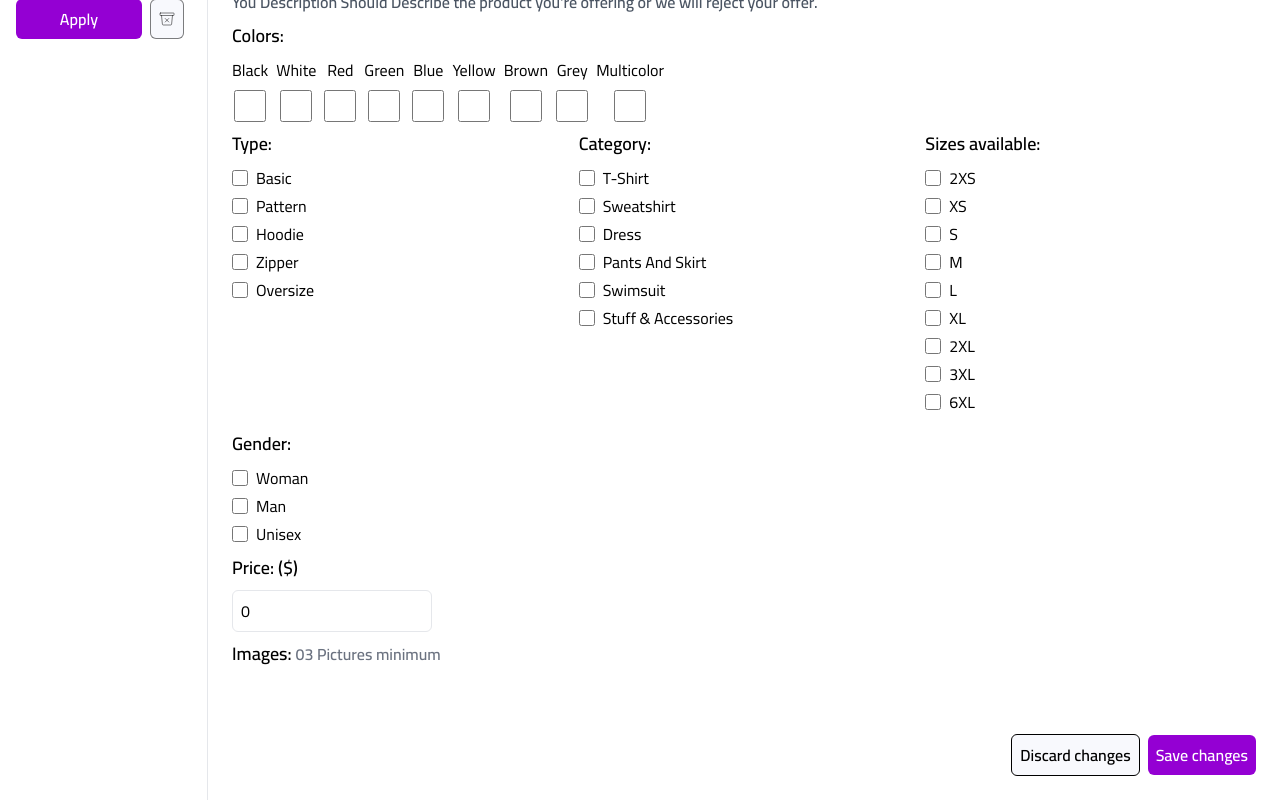
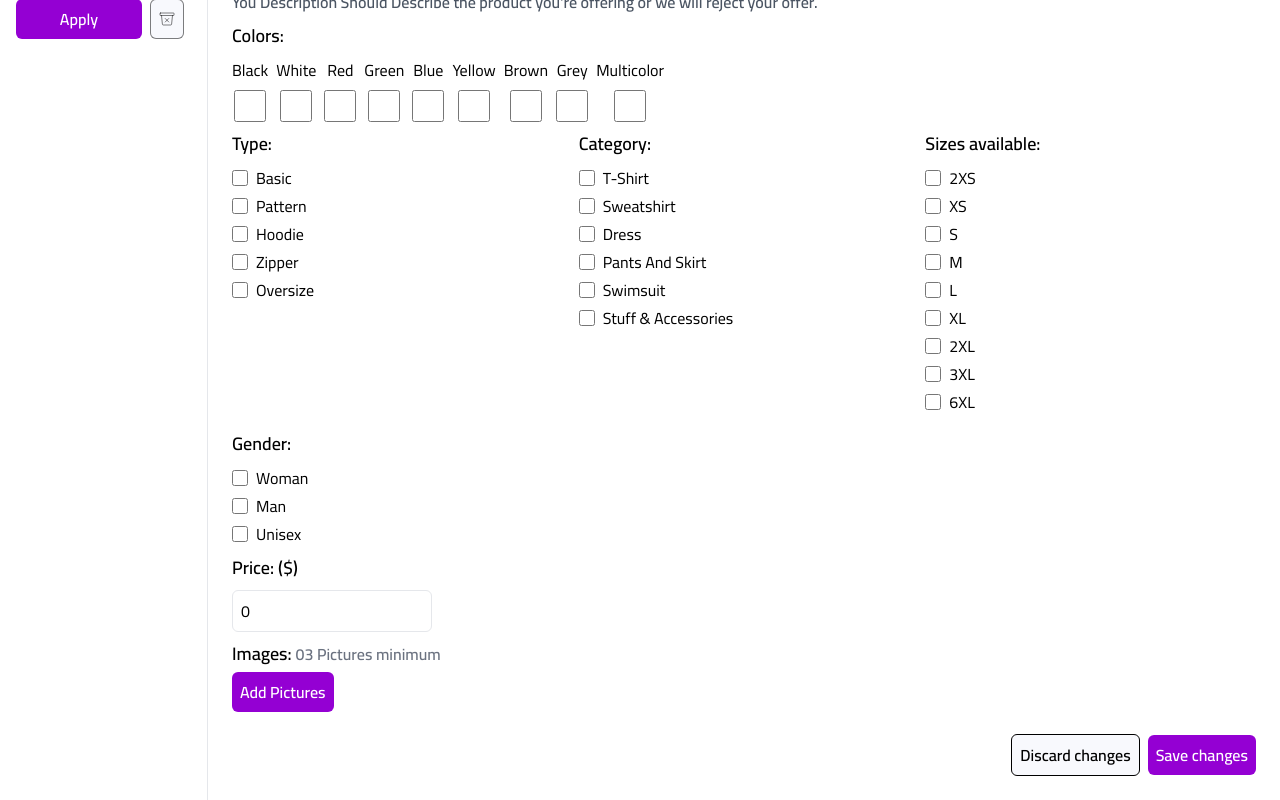
Before and after one commit to gittakisnani/clothes-e-commerce-client, a React (Create React App) app: page /product/edit in a window 1280 px wide. Shown: the part 543-1343 px from the top of the page. Built offline with nearby package versions, Linux system fonts and the light colour scheme.

Commit message:
Fixed add files edit product page styles

```diff
--- a/src/pages/EditProductPage.tsx
+++ b/src/pages/EditProductPage.tsx
@@ -168,7 +168,8 @@ const EditProductPage = () => {
                 />
               </label>
               <label htmlFor="files" className='flex flex-col gap-2 relative'>
-                <p className='text-lg font-semibold'>Images: <span className='text-gray-500 text-base'>03 Pictures minimum</span></p>
+                <p className='text-lg font-semibold'>
+                  Images: <span className='text-gray-500 text-base'>03 Pictures minimum</span></p>
                 <input
                 ref={fileRef}
                 multiple
@@ -177,11 +178,11 @@ const EditProductPage = () => {
                 id='files'
                 type="file"
                 title='Images'
-                className='file:p-2 file:bg-purplePrimary w-fit file:text-white file:border-none file:cursor-pointer file:rounded-md opacity-0'
+                className='file:p-2 file:bg-purplePrimary w-fit file:text-white file:border-none file:cursor-pointer file:rounded-md opacity-0 z-10'
                 />
                 <button
                 type='button'
-                className='p-2 bg-purplePrimary text-white border-none font-semibold rounded-md w-fit absolute top-8 z-[-1]'
+                className='p-2 bg-purplePrimary text-white border-none font-semibold rounded-md w-fit absolute top-8'
                 >
                     Add Pictures
                 </button>
```
